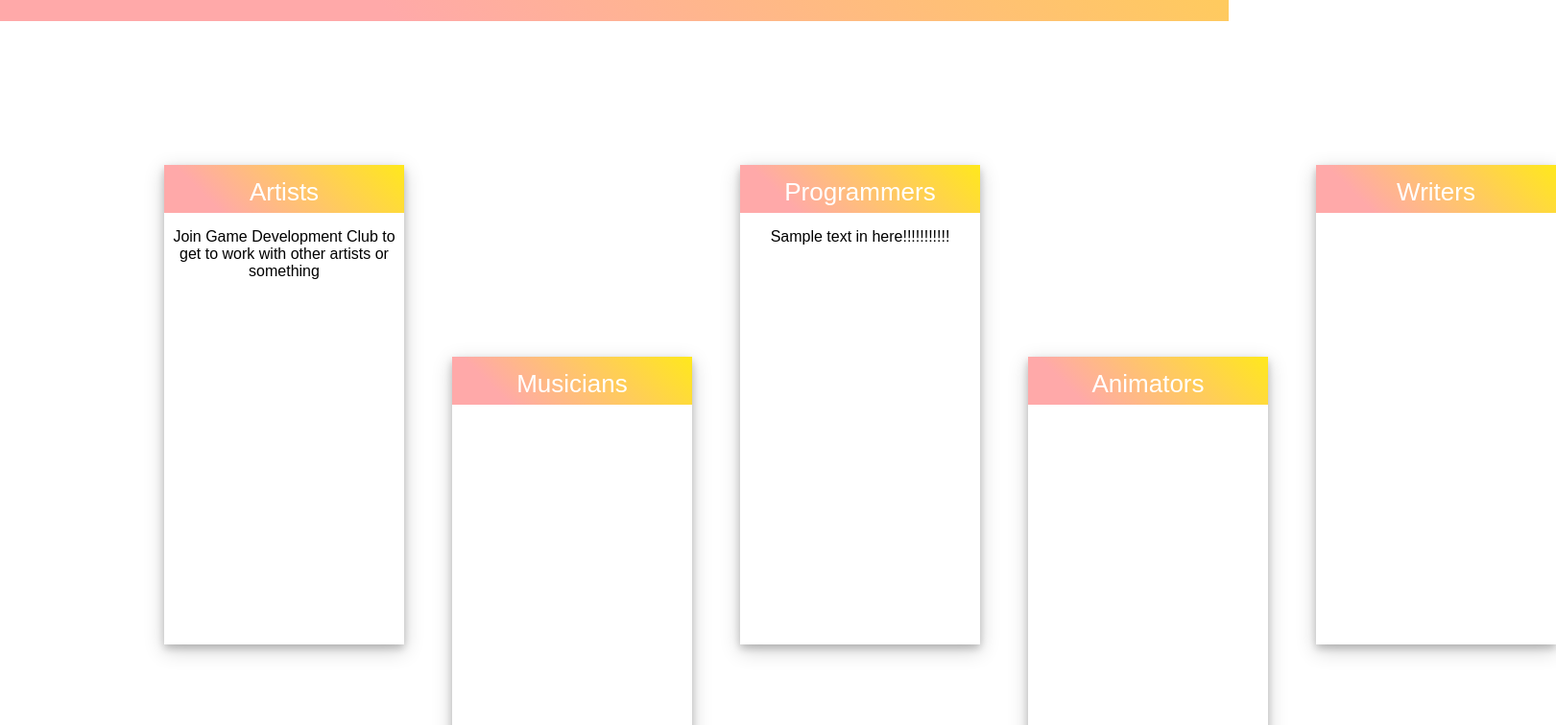
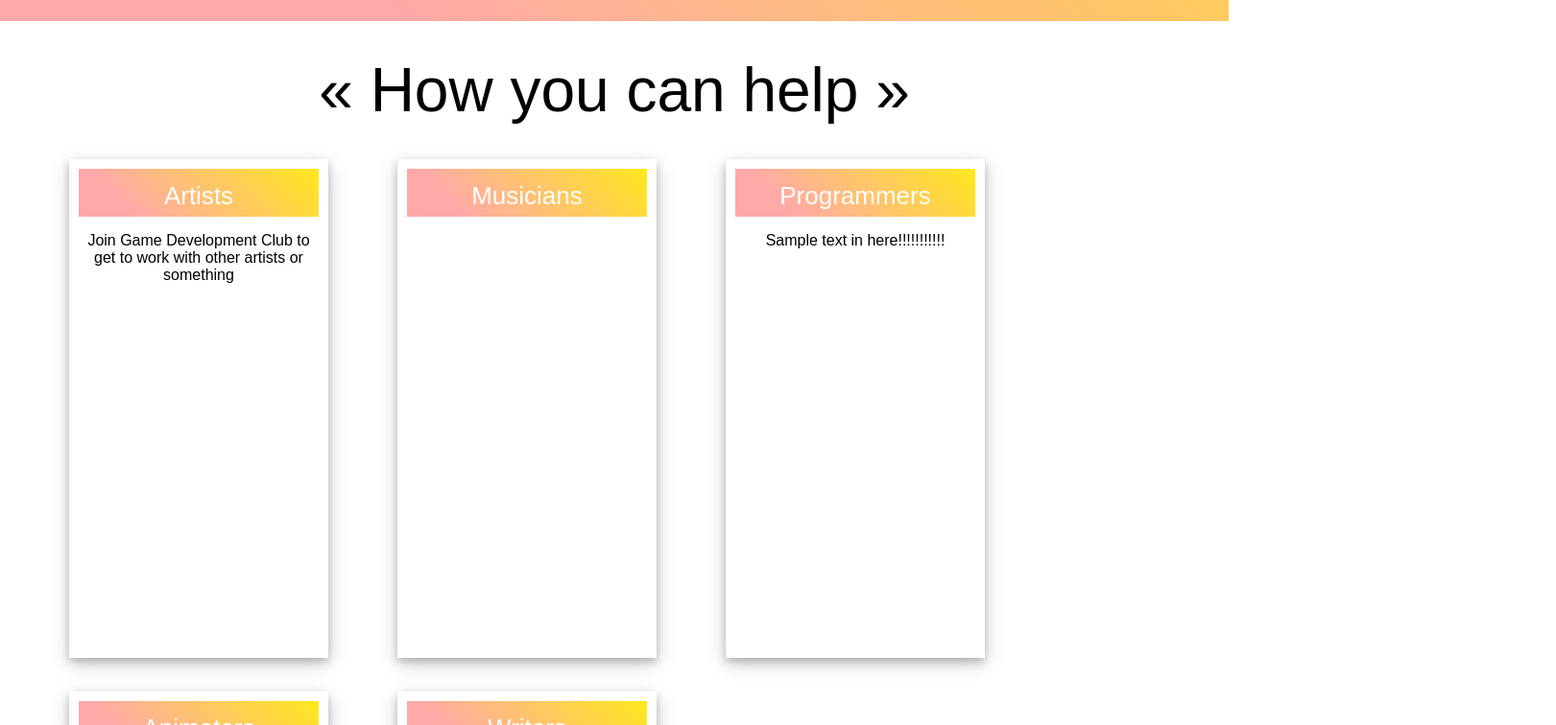
Before and after one commit to estebangarcia21/gdc-website, a React (Create React App) app: page / in a window 1280 px wide. Shown: the part 840-1596 px from the top of the page at 96% size, 1621 px wide, since content can reach past the window. Built offline with nearby package versions, Linux system fonts and the light colour scheme; a web font is replaced by a local one.

Commit message:
Improved mobile experience by making the cards relative

```diff
--- a/src/assets/App.css
+++ b/src/assets/App.css
@@ -28,7 +28,7 @@ a {
     top: 37vh;
 
     font-family: "Neucha", sans-serif;
-    font-size: 72px;
+    font-size: 100px;
     text-align: center;
 
     word-wrap: none;
@@ -41,7 +41,7 @@ a {
     top: 40vh;
 
     font-family: "Neucha", sans-serif;
-    font-size: 32px;
+    font-size: 40px;
     text-align: center;
 
     word-wrap: none;
@@ -51,7 +51,6 @@ a {
 
 .text {
     position: relative;
-    top: 40vh;
 
     font-family: "Neucha", sans-serif;
     font-size: 16px;
@@ -74,16 +73,21 @@ a {
 }
 
 .section-two {
-    width: 100%;
-    height: 100vh;
-
-    background-image: white;
+    background-color: white;
 }
 
 .card {
-    position: absolute;
+    position: relative;
     width: 250px;
     height: 500px;
+
+    margin-top: 35px;
+    margin-left: 72px;
+
+    float: left;
+    padding: 10px;
+
+    background-color: white;
 
     box-shadow: 0 4px 8px 0 rgba(0, 0, 0, 0.2), 0 6px 20px 0 rgba(0, 0, 0, 0.19);
     text-align: center;
--- a/src/components/pages/home.js
+++ b/src/components/pages/home.js
@@ -17,12 +17,14 @@ class Homepage extends React.Component {
                     <div className="subtitle-text fade-in">Making games at Franklin High School since 2020</div>
                 </div>
 
-                <div className="section">
-                    <Card title="Artists" x="171px" y="150px" text={artistsDescription}/>
-                    <Card title="Musicians" x="471px" y="350px" text={musiciansDescription} />
-                    <Card title="Programmers" x="771px" y="150px" text={programmersDescription} />
-                    <Card title="Animators" x="1071px" y="350px" text={animatorsDescription} />
-                    <Card title="Writers" x="1371px" y="150px" text={writersDescription} />
+                <div className="text" style={{ marginTop: "35px", fontSize: "64px" }}>« How you can help »</div>
+
+                <div className="section section-two">
+                    <Card title="Artists" text={artistsDescription} />
+                    <Card title="Musicians" text={musiciansDescription} />
+                    <Card title="Programmers" text={programmersDescription} />
+                    <Card title="Animators" text={animatorsDescription} />
+                    <Card title="Writers" text={writersDescription} />
                 </div>
             </div>
         );
--- a/src/components/pages/to-do.js
+++ b/src/components/pages/to-do.js
@@ -4,7 +4,7 @@ class Todopage extends React.Component {
     render() {
         return (
             <div className="text">
-                <h1>We need to do everything xD</h1>
+                <h1>Here's what we have to do!</h1>
             </div>
         );
     }
```
Also changed, not shown: package.json (+5 -3 lines).
